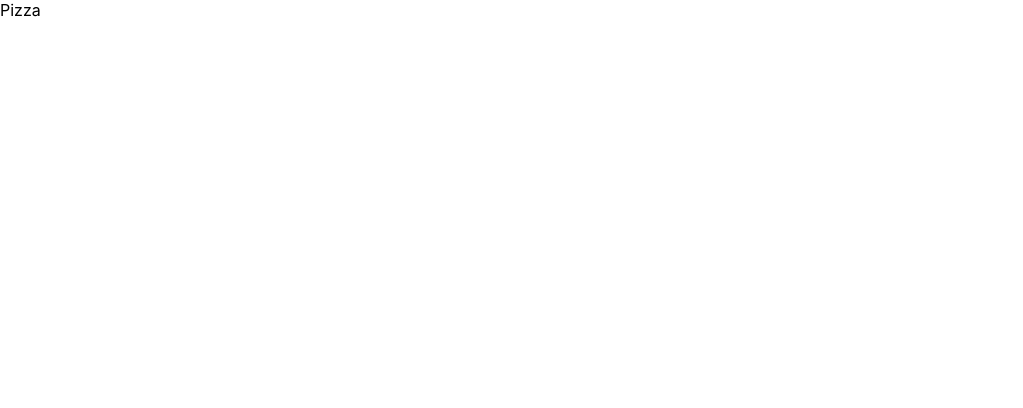
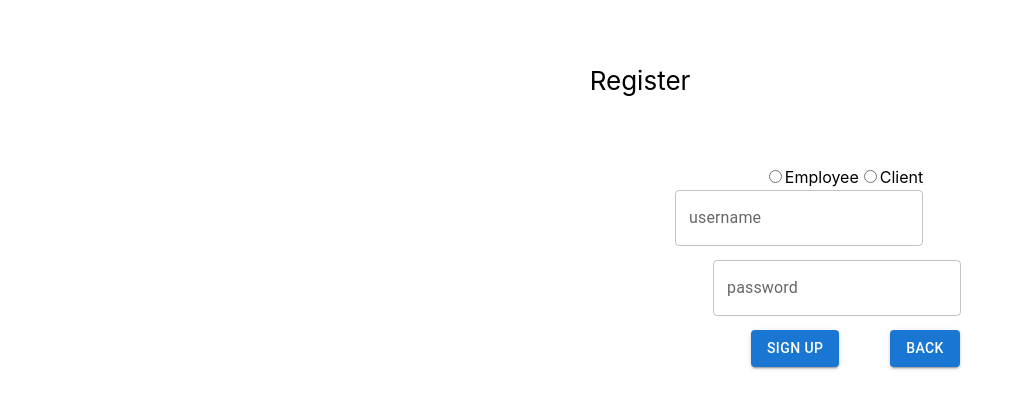
Before and after one commit to AdonisAlgos/pizza-ordering-system, a React (Create React App) app in the folder pizza-ordering-app/: page /registerPage in a window 1280 px wide. Shown: the top 408 px of the page, without its empty margins (0-1023 px from the left). Built offline with nearby package versions, Linux system fonts and the light colour scheme.

Commit message:
Log in and Register

```diff
--- a/pizza-ordering-app/src/App.css
+++ b/pizza-ordering-app/src/App.css
@@ -0,0 +1,56 @@
+.App-header {
+    text-align: center;
+    min-height: 20vh;
+    display: flex;
+    flex-direction: column;
+    align-items: center;
+    justify-content: center;
+    font-size: calc(10px + 2vmin);
+    color:black;
+  }
+
+
+    .App-username {
+    top: 30px;
+    left: 675px;
+    }
+
+    .App-password {
+    top: 100px;
+    left: 465px;
+    }
+    .App-logginButton {
+      top: 170px;
+      left: 255px;
+    }
+
+    .App-createAccButton {
+      top: 170px;
+      left: 289px;
+
+    }
+
+    .Register-createAccButton {
+      top: 170px;
+      left: 255px;
+    }
+
+    .Register-backButton {
+      top: 170px;
+      left: 306px;
+    }
+
+    .logOut-Button {
+      top: -120px;
+      left: 1206px;
+    }
+
+
+
+    .textareaContainer {
+      margin-right: 20px;
+    }
+
+    .textfieldContainer {
+      margin-bottom: 0px;
+    }
--- a/pizza-ordering-app/src/App.js
+++ b/pizza-ordering-app/src/App.js
@@ -1,11 +1,120 @@
-import "./App.css";
-import Pizza from "./Pizza";
+
+//import { Button } from 'grommet';
+import { TextField } from "@mui/material";
+import './App.css';
+import React, { useState } from "react";
+import { useNavigate } from "react-router-dom";
+import {  gql } from '@apollo/client';
+import client from './components/Client';
+import Button from '@mui/material/Button';
+
+
+export var usernameinfo = "";
+const getParameter = (inputParameter) => {
+  usernameinfo = inputParameter;
+
+};
 
 function App() {
+
+
+
+  const [password, setPassword] = useState("");
+  const [visible] = useState(false);
+
+
+  let navigate = useNavigate();
+  function logIn() {
+    const login_username = document.getElementById("username").value;
+    const login_password = document.getElementById("password").value;
+    getParameter(login_username);
+
+
+
+    if(login_username === '' && login_password === ''){
+      alert("please enter username and password");
+    }
+    else if(login_username === ''){
+      alert("please enter username");
+    }
+    else if(login_password === ''){
+      alert("please enter password");
+    }
+    else{
+      checkUser(login_username, login_password)
+      .then((userExists) => {
+        if (userExists) {
+          //console.log('User exists!');
+          let path = `/mainPage`;
+          navigate(path);
+          alert("You logged in!");
+        } else {
+          alert("User do not exist!");
+          console.log('User does not exist!');
+        }
+      })
+      .catch((error) => {
+       console.error('Error:', error);
+      });
+    }
+
+
+  }
+
+
+  const CHECK_USER_QUERY = gql`
+  query CheckUser($username: String!, $password: String!) {
+    appointment_project(where: { username: { _eq: $username }, password: { _eq: $password } }) {
+      username
+      password
+    }
+  }
+`;
+
+const checkUser = async (username, password) => {
+  try {
+    const { data } = await client.query({
+      query: CHECK_USER_QUERY,
+      variables: { username, password },
+    });
+
+    const userExists = data.appointment_project.length > 0;
+    return userExists;
+  } catch (error) {
+    alert("User do not exist!");
+    console.error('Error checking user:', error);
+    return false;
+  }
+};
+
+  function createAcc() {
+    let path = `/registerPage`;
+    navigate(path);
+
+  }
+
   return (
-    <div>
-      <Pizza />
+    <div >
+      <header className="App-header">
+        <p>
+          Login Page
+        </p>
+      </header>
+
+      <TextField className="App-username" label="username" id="username" placeholder="username"   username/>
+      <TextField className="App-password" label="password" id="password" placeholder="password"
+      value={password} onChange={e => setPassword(e.target.value)} type={visible ? "text" : "password"} password/>
+
+      <Button className="App-logginButton" variant="contained"  onClick={logIn}>Log In</Button>
+      <Button className="App-createAccButton" variant="contained"onClick={createAcc}>Register</Button>
+
+
+
+
     </div>
+
+
+
   );
 }
 
--- /dev/null
+++ b/pizza-ordering-app/src/components/Client.js
@@ -0,0 +1,25 @@
+import { ApolloClient, InMemoryCache, createHttpLink } from '@apollo/client';
+import { setContext } from '@apollo/client/link/context';
+
+
+
+const authLink = setContext((_, { headers }) => {
+    return {
+    headers: {
+         ...headers, 'x-hasura-admin-secret': '5d48sa5kESbszlEY2aH2C147DdjXFcSMG9coN1VZVXj7iXHYnqkeGFQ5HxCBFyzD'
+       }
+     }
+   });
+
+  const httpLink = createHttpLink({
+    uri: 'https://valued-piranha-75.hasura.app/v1/graphql',
+   });
+
+const client = new ApolloClient({
+    link: authLink.concat(httpLink),
+    cache: new InMemoryCache(),
+  });
+
+
+
+export default client;
--- /dev/null
+++ b/pizza-ordering-app/src/components/Register.js
@@ -0,0 +1,144 @@
+import React from "react";
+import { TextField } from "@mui/material";
+import { useState } from "react";
+import { useMutation, gql } from '@apollo/client';
+import { useNavigate } from "react-router-dom";
+import client from './Client';
+import '../App.css';
+import Button from '@mui/material/Button';
+
+
+
+
+const ADD_USER = gql`
+mutation InsertAppointmentProject($username: String, $password: String, $user: String) {
+  insert_appointment_project(objects: {username: $username, password: $password, user: $user}) {
+    affected_rows
+    returning {
+      username
+			password
+      user
+    }
+  }
+}
+`;
+
+export default function Register(){
+
+  const [password, setPassword] = useState("");
+  const [visible] = useState(false);
+
+  const [addUserMutation, { loading, error }] = useMutation(ADD_USER, { client });
+
+  const addUserToDatabase = async (username, password, user) => {
+    try {
+      const result = await addUserMutation({
+        variables: {
+          username: username,
+          password: password,
+          user: user,
+        },
+      });
+      console.log('User added successfully');
+      alert("User added successfully!");
+      goBack();
+      return result;
+    } catch (error) {
+      console.error('Error adding user:', error);
+      alert("Username awready exist");
+
+    }
+  };
+
+  let navigate = useNavigate();
+
+  function goBack() {
+    let path = `/`;
+    navigate(path);
+
+  }
+
+
+
+  function register(){
+
+    const username = document.getElementById("username").value;
+    const password = document.getElementById("password").value;
+
+
+    if(username === '' && password === ''){
+      alert("please enter username and password");
+    }
+    else if(username ===''){
+      alert("please enter username");
+    }
+    else if(password ===''){
+      alert("please enter password");
+    }
+    else if(selectedRadioButton === null){
+      alert("please select User Account type");
+    }
+    else{
+      addUserToDatabase(username, password, selectedRadioButton);
+      document.getElementById("username").value = "";
+
+      setPassword('');
+
+    }
+
+  };
+
+
+    const [selectedRadioButton, setselectedRadioButton] = useState(null);
+
+    const handleRadioChange = (event) => {
+      setselectedRadioButton(event.target.value);
+    };
+
+
+    return(
+
+
+
+      <div >
+        <header className="App-header">Register</header>
+        <TextField className="App-username" label="username" id="username" placeholder="username"   username/>
+        <TextField className="App-password" label="password" id="password" placeholder="password"
+        value={password} onChange={e => setPassword(e.target.value)} type={visible ? "text" : "password"} password/>
+
+
+
+
+        <Button className="Register-createAccButton" variant="contained" onClick={register}>Sign up</Button>
+        <Button className="Register-backButton" variant="contained" onClick={goBack}>Back</Button>
+
+        <label style={{ marginLeft: '110px'}}>
+        <input
+          type="radio"
+          name="options"
+          value="Employee"
+          checked={selectedRadioButton === 'Employee'}
+          onChange={handleRadioChange}
+        />
+        Employee
+      </label >
+
+      <label  style={{ marginRight: '10px'}}>
+        <input
+          type="radio"
+          name="options"
+          value="Client"
+          checked={selectedRadioButton === 'Client'}
+          onChange={handleRadioChange}
+        />
+        Client
+      </label>
+      </div>
+
+
+
+  );
+
+
+
+}
--- /dev/null
+++ b/pizza-ordering-app/src/components/mainPage.js
@@ -0,0 +1,7 @@
+import React from "react";
+
+const Pizza = () => {
+  return <div>Pizza</div>;
+};
+
+export default Pizza;
--- a/pizza-ordering-app/src/index.js
+++ b/pizza-ordering-app/src/index.js
@@ -1,11 +1,28 @@
-import React from "react";
-import ReactDOM from "react-dom/client";
-import "./index.css";
-import App from "./App";
+import React from 'react';
+import ReactDOM from 'react-dom/client';
+import './index.css';
+import App from './App';
 
-const root = ReactDOM.createRoot(document.getElementById("root"));
+
+
+import { BrowserRouter, Routes, Route } from 'react-router-dom';
+import Register from './components/Register';
+import Calendar from './components/mainPage';
+
+
+
+
+const root = ReactDOM.createRoot(document.getElementById('root'));
+
 root.render(
   <React.StrictMode>
-    <App />
-  </React.StrictMode>
+    	<BrowserRouter>
+			<Routes>
+				<Route path='/' element={<App/>}/>
+				<Route path='/registerPage' element={<Register/>}/>
+				<Route path='/mainPage' element={<Calendar/>}/>
+
+			</Routes>
+    	</BrowserRouter>
+  	</React.StrictMode>
 );
```
Also changed, not shown: pizza-ordering-app/package.json (+18 -2 lines), 1 other file (tests, documents, lock files or other folders).
